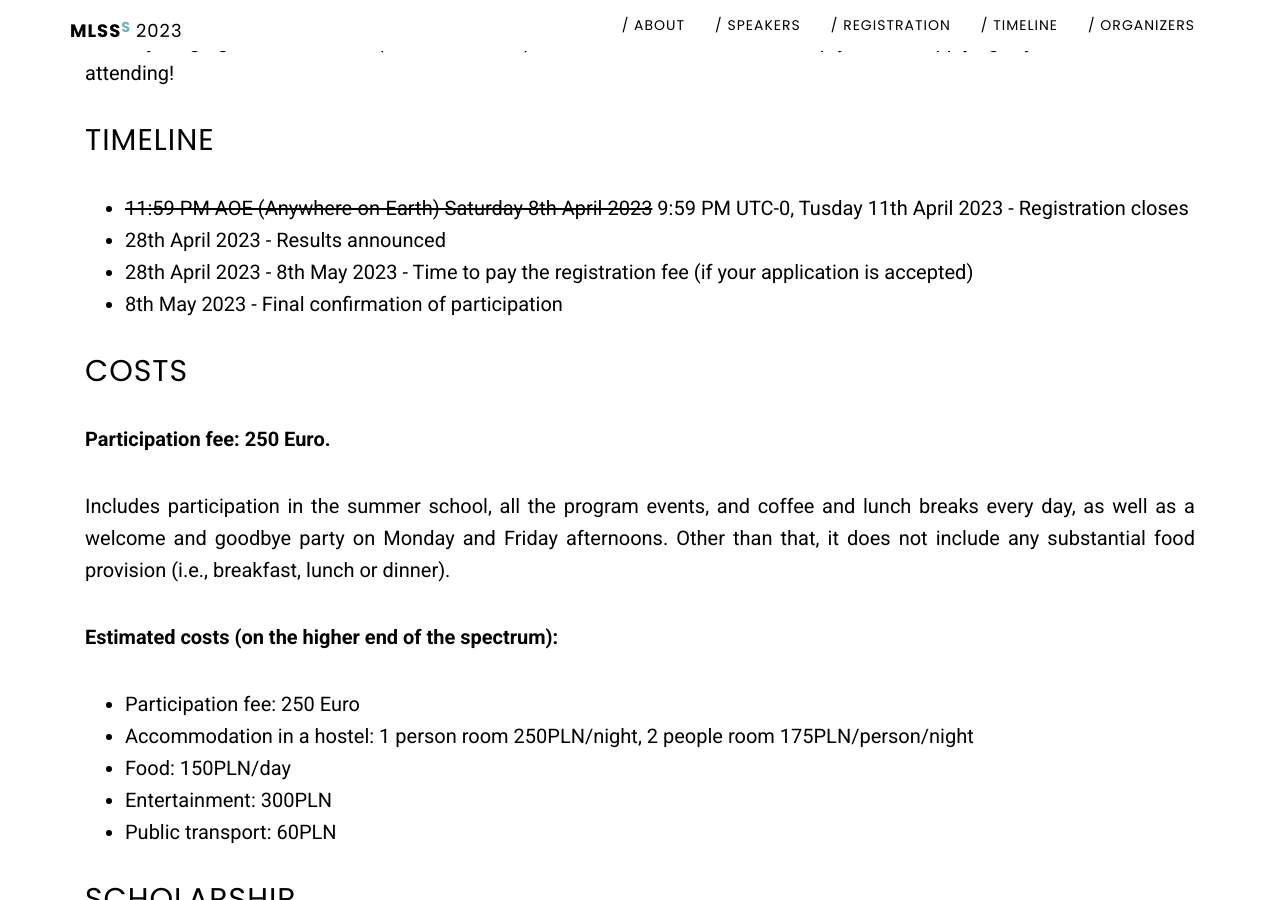
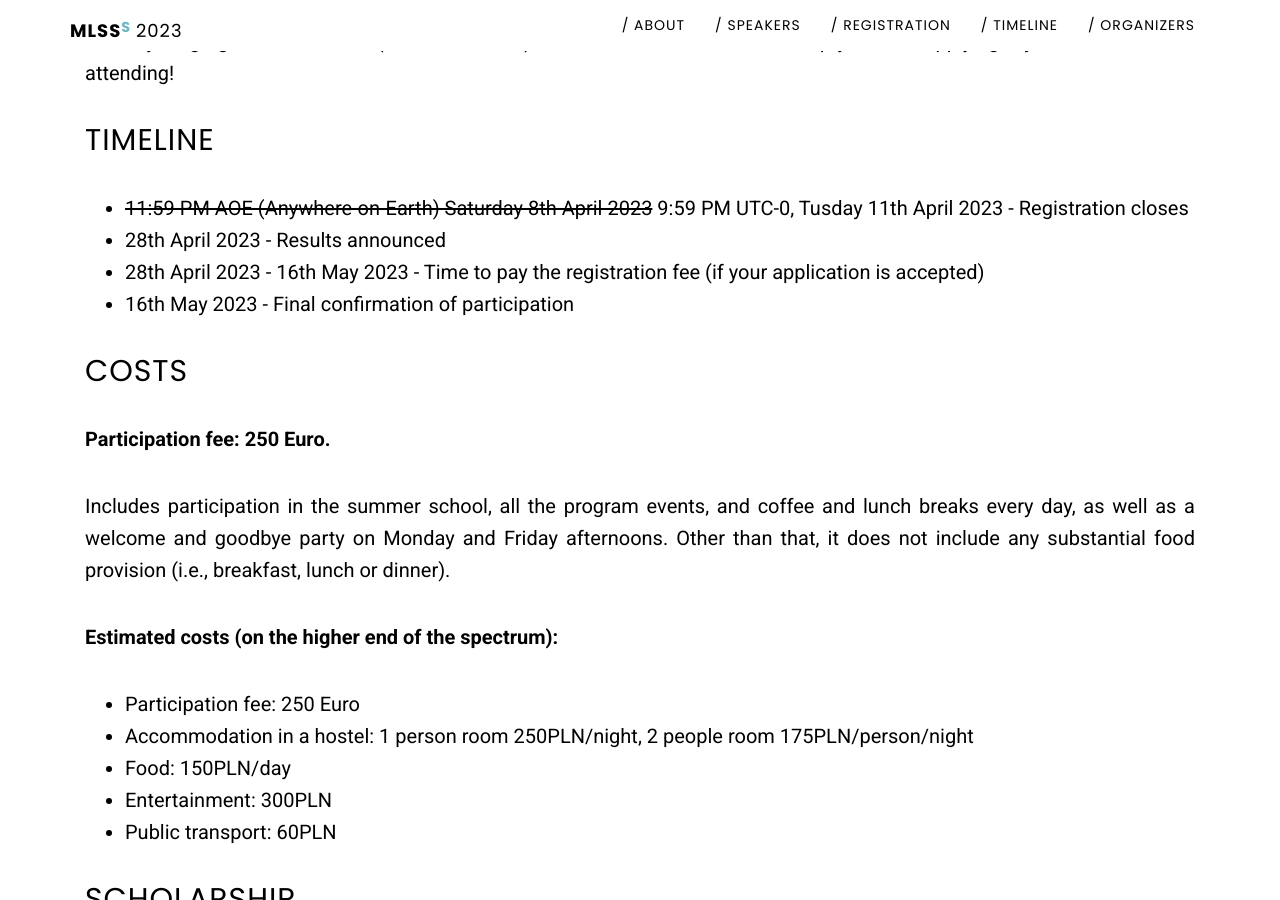
Before and after one commit to mlinpl/mlss2023.mlinpl.org, a Jekyll site: the page built from mlss-registration.md, in a window 1280 px wide and 900 px high, scrolled down 1137 px. Built offline with Jekyll 4.4.1, drawn with Linux system fonts in a browser that asks for light colours.

```diff
--- a/_data/mlss-timeline.yml
+++ b/_data/mlss-timeline.yml
@@ -7,10 +7,10 @@
 - date: 28 April
   description: Acceptance notifications
 
-- date: 28 April - 8 May
+- date: 28 April - 16 May
   description: Time to pay the registration fee
 
-- date: 8 May
+- date: 16 May
   description: Confirmation of participation
 
 - date: 26 June - 2 July
--- a/mlss-registration.md
+++ b/mlss-registration.md
@@ -37,8 +37,8 @@ The school welcomes applications from candidates all over the world, regardless
 
 - ~~11:59 PM AOE (Anywhere-on-Earth) Saturday 8th April 2023~~ 9:59 PM UTC-0, Tusday 11th April 2023 - Registration closes
 - 28th April 2023 - Results announced
-- 28th April 2023 - 8th May 2023 - Time to pay the registration fee (if your application is accepted)
-- 8th May 2023 - Final confirmation of participation
+- 28th April 2023 - 16th May 2023 - Time to pay the registration fee (if your application is accepted)
+- 16th May 2023 - Final confirmation of participation
 
 
 ## Costs
```
